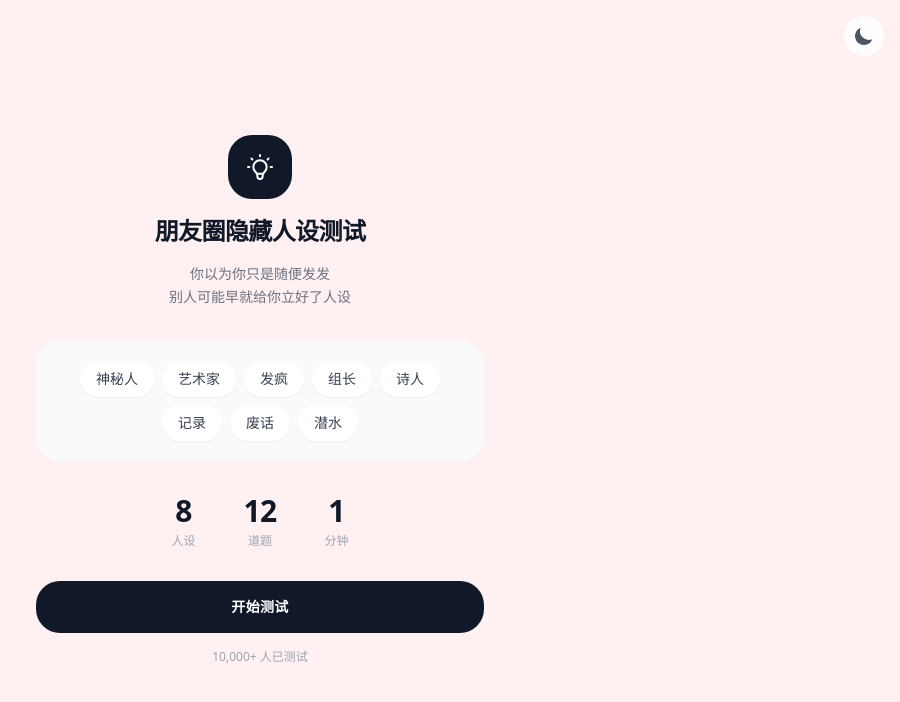
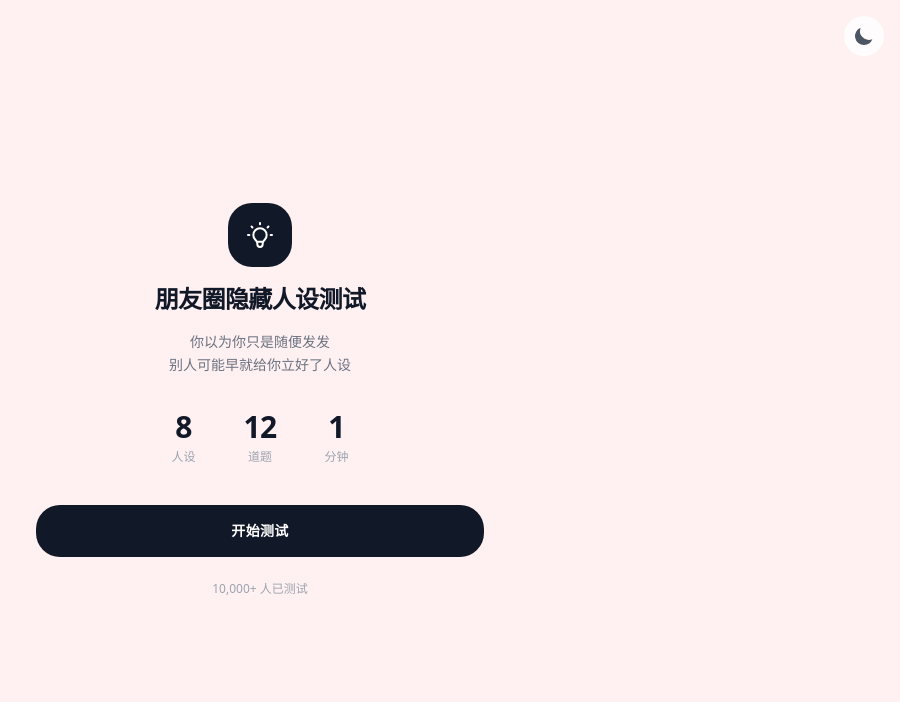
Before and after one commit to mybookstores/quiz-site, a Next.js app: page /quiz-site/ in a window 1280 px wide. Shown: the top 702 px of the page, without its empty margins (380-1280 px from the left). Built offline with nearby package versions, Linux system fonts and the light colour scheme.

Commit message:
fix: remove tags section from homepage

```diff
--- a/src/app/page.tsx
+++ b/src/app/page.tsx
@@ -203,7 +203,7 @@ export default function Home() {
         <div className="animate-fade-in max-w-md w-full text-center">
           {/* 标题 */}
           <div className="space-y-4 mb-8">
-            {/* 品牌图标 - 简洁圆形 */}
+            {/* 品牌图标 */}
             <div className="flex justify-center mb-4">
               <div className="w-16 h-16 rounded-2xl bg-gray-900 flex items-center justify-center">
                 <svg className="w-8 h-8 text-white" fill="none" stroke="currentColor" viewBox="0 0 24 24">
@@ -226,30 +226,8 @@ export default function Home() {
             </p>
           </div>
 
-          {/* 人设预览 - 简洁标签样式 */}
-          <div className={clsx(
-            "rounded-2xl p-5 mb-8",
-            isDarkMode ? "bg-gray-800/40" : "bg-gray-50"
-          )}>
-            <div className="flex flex-wrap justify-center gap-2">
-              {["神秘人", "艺术家", "发疯", "组长", "诗人", "记录", "废话", "潜水"].map((label, i) => (
-                <span
-                  key={i}
-                  className={clsx(
-                    "px-4 py-2 rounded-full text-sm font-medium",
-                    isDarkMode
-                      ? "bg-gray-700 text-gray-200"
-                      : "bg-white text-gray-700 shadow-sm"
-                  )}
-                >
-                  {label}
-                </span>
-              ))}
-            </div>
-          </div>
-
           {/* 数据 */}
-          <div className="flex justify-center gap-12 mb-8">
+          <div className="flex justify-center gap-12 mb-10">
             {[
               { num: "8", label: "人设" },
               { num: "12", label: "道题" },
@@ -272,7 +250,7 @@ export default function Home() {
             ))}
           </div>
 
-          {/* 开始按钮 - 简洁黑色 */}
+          {/* 开始按钮 */}
           <button
             onClick={handleStart}
             className={clsx(
@@ -287,7 +265,7 @@ export default function Home() {
 
           {/* 底部 */}
           <p className={clsx(
-            "mt-4 text-xs",
+            "mt-6 text-xs",
             isDarkMode ? "text-gray-600" : "text-gray-400"
           )}>
             10,000+ 人已测试
```
